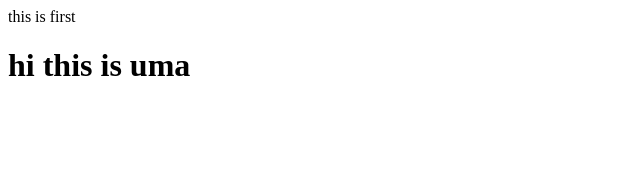
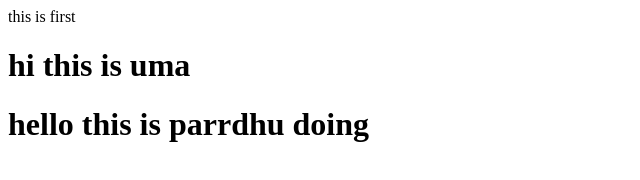
Before and after one commit to brajamatha123/automation-application, a plain HTML site: page index.html in a window 1280 px wide. Shown: the whole page, without its empty margins (0-640 px from the left). Drawn offline with Linux system fonts and the light colour scheme.

Commit message:
i have added index file

```diff
--- a/index.html
+++ b/index.html
@@ -1,2 +1,4 @@
 this is first
 <h1> hi this is uma</h1>
+
+<h1>hello this is parrdhu doing</h1>
```
